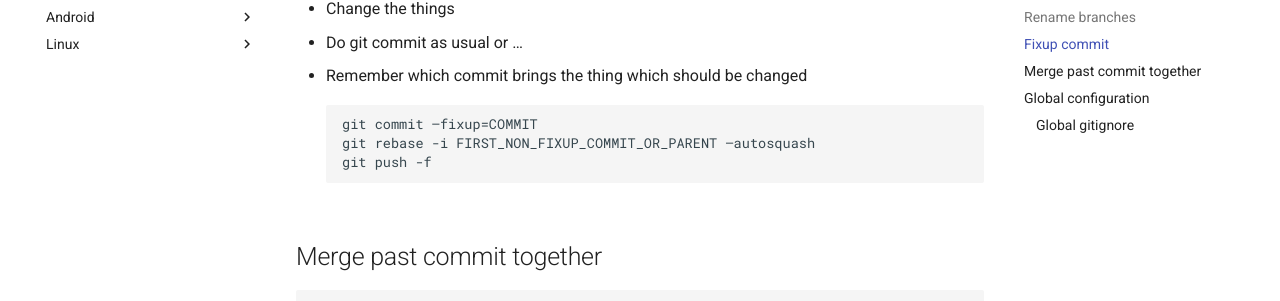
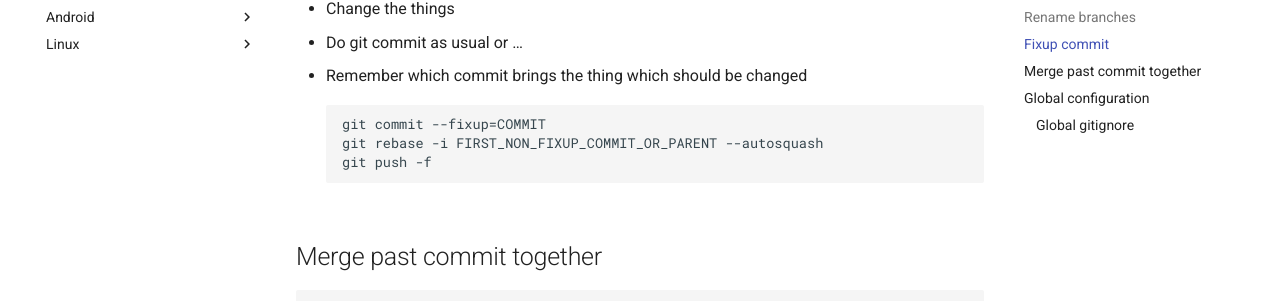
Before and after one commit to vician/wiki, an MkDocs documentation site: the page built from docs/git.md, in a window 1280 px wide and 900 px high, scrolled down 727 px. Shown: the part 145-446 px from the top of the window. Built offline with MkDocs 1.6.1 and Material for MkDocs 9.7.7, drawn with Linux system fonts in a browser that asks for light colours; comment, search, counter and statistics services are not loaded.

Commit message:
fixed dashes

```diff
--- a/docs/git.md
+++ b/docs/git.md
@@ -27,8 +27,8 @@ git merge tempwork
 - Do git commit as usual or …
 - Remember which commit brings the thing which should be changed
 
-		git commit –fixup=COMMIT
-		git rebase -i FIRST_NON_FIXUP_COMMIT_OR_PARENT –autosquash
+		git commit --fixup=COMMIT
+		git rebase -i FIRST_NON_FIXUP_COMMIT_OR_PARENT --autosquash
 		git push -f
 
 ## Merge past commit together
```
